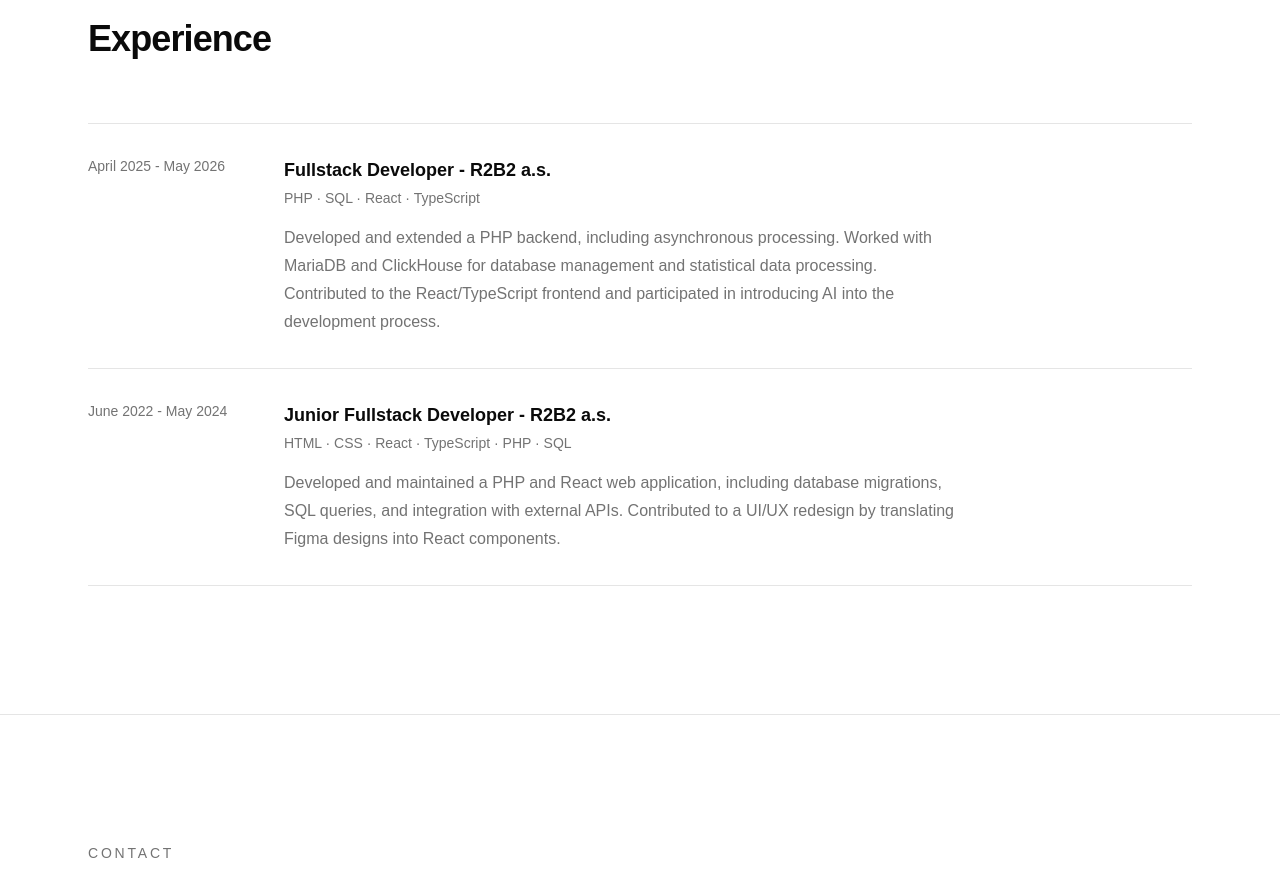
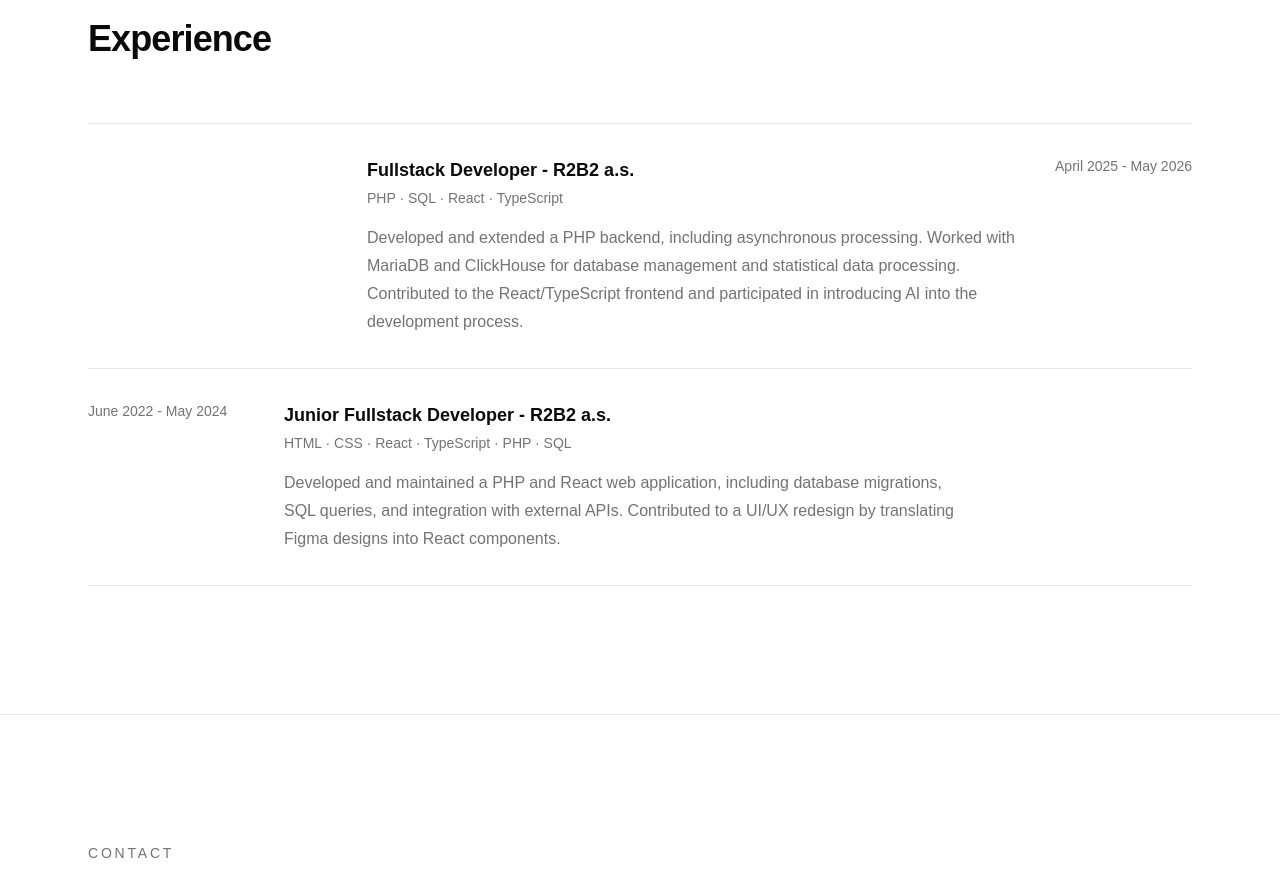
Before and after one commit to Verdanmaer/myPortfolio, a React (Vite) app: page / in a window 1280 px wide. Shown: the part 2242-3124 px from the top of the page. Built offline with nearby package versions, Linux system fonts and the light colour scheme.

Commit message:
style: polish experience section

```diff
--- a/src/App.tsx
+++ b/src/App.tsx
@@ -264,12 +264,8 @@ function App() {
             </div>
 
             <div className="border-t">
-              <div className="grid gap-4 border-b py-8 md:grid-cols-[180px_1fr]">
-                <p className="text-sm text-muted-foreground">
-                  April 2025 - May 2026
-                </p>
-
-                <div>
+              <div className="grid justify-items-end gap-4 border-b py-8 md:grid-cols-[200px_1fr]">
+                <div className="md:col-start-2">
                   <h3 className="text-lg font-semibold">
                     Fullstack Developer - R2B2 a.s.
                   </h3>
@@ -284,6 +280,10 @@ function App() {
                     introducing AI into the development process.
                   </p>
                 </div>
+
+                <p className="text-sm text-muted-foreground md:col-start-3">
+                  April 2025 - May 2026
+                </p>
               </div>
 
               <div className="grid gap-4 border-b py-8 md:grid-cols-[180px_1fr]">
```
